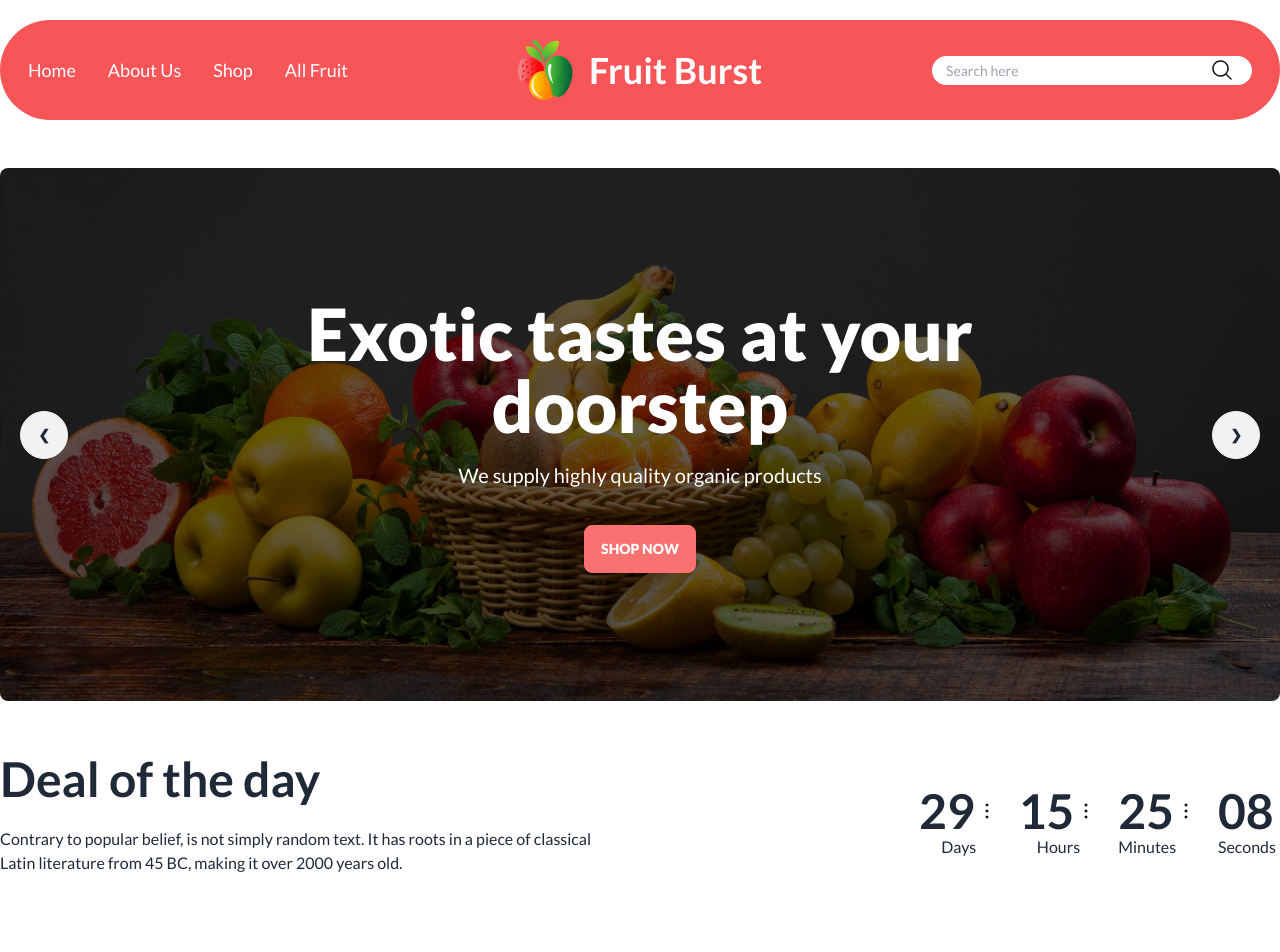
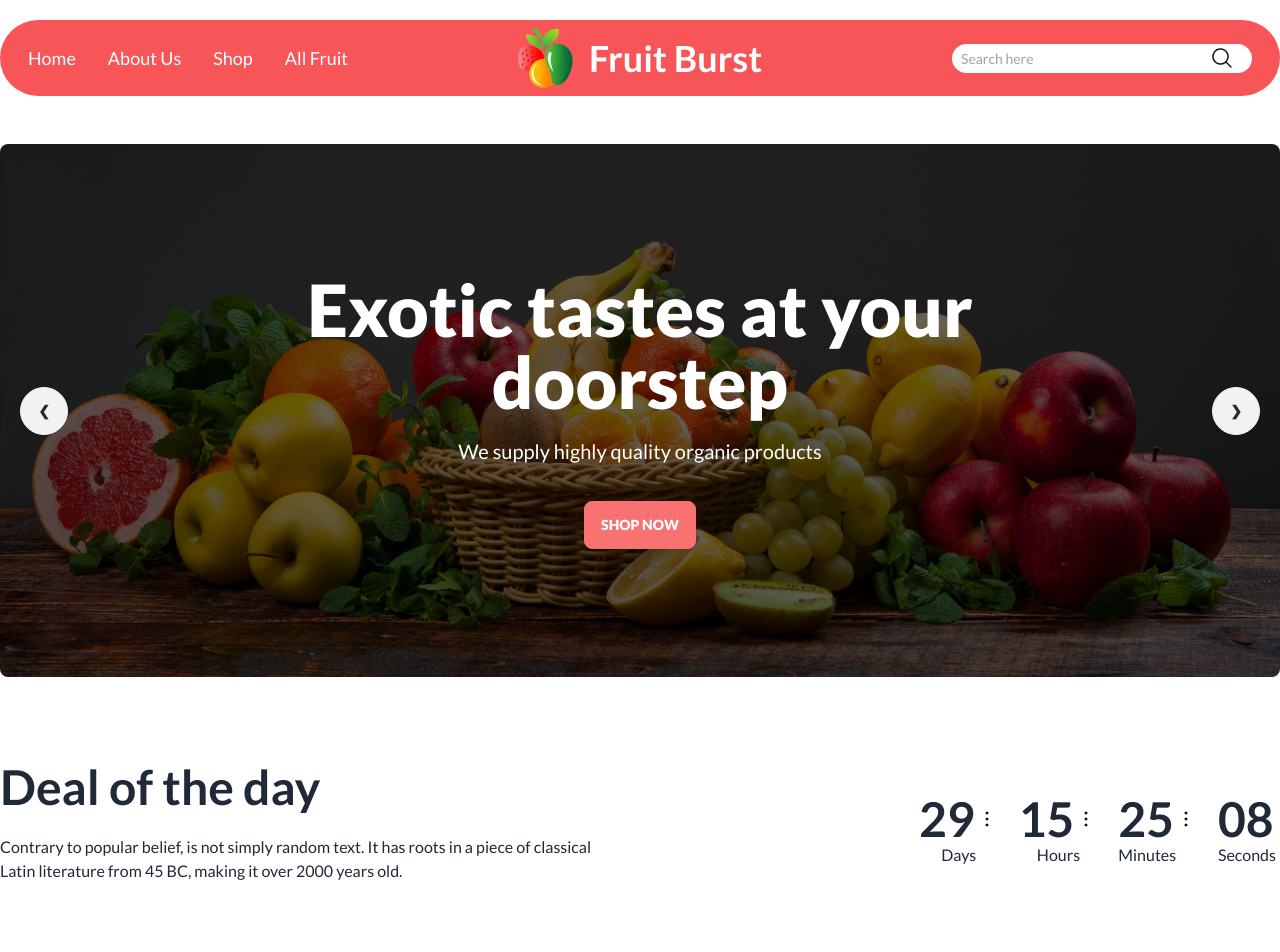
Before and after one commit to sifatjustin/mod-15, a plain HTML site: page index.html in a window 1280 px wide. Shown: the top 952 px of the page. Drawn offline with nearby package versions, Linux system fonts and the light colour scheme; grey boxes are pictures that could not be loaded.

Commit message:
final thank you , next

```diff
--- a/index.html
+++ b/index.html
@@ -63,7 +63,7 @@
         </div> -->
 
 
-        <div class="navbar bg-base-100 lg:bg-[#F85559] rounded-full mt-5 pt-5 pb-5  max-w-screen-xl mx-auto">
+        <div class="navbar bg-base-100 lg:bg-[#F85559] rounded-full mt-5   max-w-screen-xl mx-auto">
             <div class="navbar-start hidden lg:flex">
 
                 <ul class="menu menu-horizontal text-lg font-normal text-[#fff]  px-1">
@@ -128,6 +128,11 @@
                         </div>
                         <img src="./images/banner1.png" class="bg-opacity-60  w-full" />
                     </div>
+
+
+
+
+
 
                     <div class="absolute flex justify-between transform -translate-y-1/2 left-5 right-5 top-1/2">
 
@@ -227,7 +232,7 @@
 
     <main>
         <!-- deal of the day -->
-        <div class="bg-white max-w-screen-xl mx-auto mt-12 rounded-xl  ">
+        <div class="bg-white max-w-screen-xl mx-auto mt-12 md:mt-20 lg:mt-20 rounded-xl  ">
             <div class="grid mb-10 lg:gap-12 md:grid-flow-row max-w-screen-xl lg:grid-cols-2 pb-12 ">
                 <!-- text -->
                 <div>
@@ -239,7 +244,7 @@
                     </p>
                 </div>
                 <!-- countdown -->
-                <div">
+                <div>
                     <div
                         class="grid  grid-flow-col gap-5 mr-1 text-center auto-cols-max items-center md:mt-8  md:justify-center lg:justify-end">
                         <div class="flex flex-col justify-center ">
@@ -252,7 +257,7 @@
                                         stroke-linejoin="round" />
                                 </svg>
                             </span>
-                          <p class="font-normal text-base">  Days</p>
+                            <p class="font-normal text-base"> Days</p>
                         </div>
                         <div class="flex flex-col justify-center">
                             <span class="countdown text-5xl font-bold">
@@ -307,7 +312,7 @@
                         <input type="radio" name="rating-10" class="bg-[#F85559] mask mask-star-2 mask-half-1" />
                         <input type="radio" name="rating-10" class="bg-[#F85559] mask mask-star-2 mask-half-2" />
                         <input type="radio" name="rating-10" class="bg-[#F85559] mask mask-star-2 mask-half-1"
-                        checked />
+                            checked />
                         <input type="radio" name="rating-10" class="bg-[#F85559] mask mask-star-2 mask-half-2" />
                         <input type="radio" name="rating-10" class="bg-[#F85559] mask mask-star-2 mask-half-1" />
                         <input type="radio" name="rating-10" class="bg-[#F85559] mask mask-star-2 mask-half-2" />
@@ -417,7 +422,8 @@
                     class="py-20 px-10 rounded-lg flex flex-col items-center justify-center text-white bg-[#00000099] left-0 right-0 bottom-0 top-0">
                     <div class="max-w-md">
                         <h1 class="mb-5 lg:text-4xl text-center font-bold">Meet the team section</h1>
-                        <p class="mb-5 text-base font-normal text-center">Contrary to popular belief, is not simply random text. It has roots
+                        <p class="mb-5 text-base font-normal text-center">Contrary to popular belief, is not simply
+                            random text. It has roots
                             in a piece
                             of classical Latin literature from 45 BC, making it over 2000 years old..</p>
                     </div>
@@ -493,7 +499,7 @@
                             <!-- card two -->
                             <div class="flex justify-center mb-4"><img class="w-24 h-24" src="images/member2.png"
                                     alt=""></div>
-                            <h4 class="text-2xl font-semibold text-center">Safia Chowdhury</h4>
+                            <h4 class="text-xl font-bold text-center">Safia Chowdhury</h4>
                             <p class="text-base font-normal text-center">Fruits Expert</p>
                             <div class="flex gap-2 pt-2 justify-center">
                                 <svg xmlns="http://www.w3.org/2000/svg" width="24" height="24" viewBox="0 0 24 24"
@@ -711,7 +717,8 @@
         </div> -->
 
 
-        <div class="flex flex-wrap justify-center lg:text-lg lg:font-semibold items-center md:grid md:grid-cols-3 lg:grid-flow-col gap-4">
+        <div
+            class="flex flex-wrap justify-center lg:text-lg lg:font-semibold items-center md:grid md:grid-cols-3 lg:grid-flow-col gap-4">
             <a class="link link-hover">Home</a>
             <a class="link link-hover">About Us</a>
             <a class="link link-hover">Shop</a>
--- a/style.css
+++ b/style.css
@@ -6,12 +6,12 @@ header .navbar input{
     /* border: 1px solid #000; */
     padding: 4px;
     font-size: 14px;
-    width: 320px ;
+    width: 300px ;
     margin-right: 20px;
 
 }
 
 header .navbar input::placeholder {
-    padding: 10px;
+    padding: 5px;
     font-size: 14px;
   }
```
